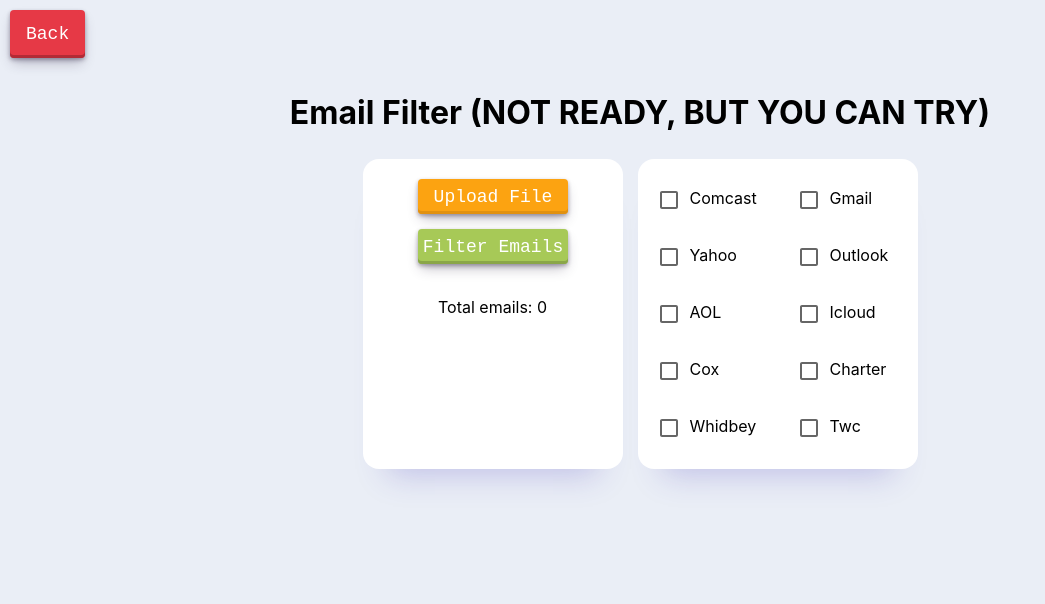
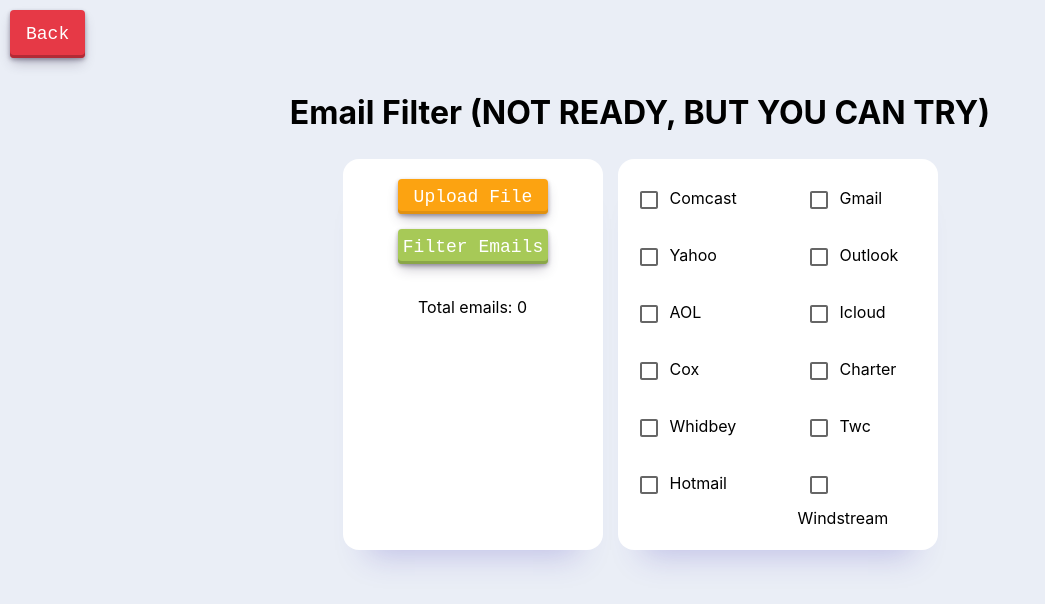
Before and after one commit to INRGI/CopyMaker, a React (Vite) app: page /emailFilter in a window 1280 px wide. Shown: the top 604 px of the page, without its empty margins (0-1045 px from the left). Built offline with nearby package versions, Linux system fonts and the light colour scheme.

Commit message:
Add new filter domain

```diff
--- a/src/components/EmailFilter/EmailFilter.jsx
+++ b/src/components/EmailFilter/EmailFilter.jsx
@@ -18,6 +18,8 @@ const EmailFilter = () => {
     charter: false,
     whidbey: false,
     twc: false,
+    hotmail: false,
+    windstream: false,
   });
 
   const handleFileUpload = (e) => {
@@ -174,6 +176,24 @@ const EmailFilter = () => {
           />
           Twc
         </CheckBoxLabel>
+        <CheckBoxLabel>
+          <Checkbox
+            type="checkbox"
+            name="hotmail"
+            checked={excludeDomains.hotmail}
+            onChange={handleCheckboxChange}
+          />
+          Hotmail
+        </CheckBoxLabel>
+        <CheckBoxLabel>
+          <Checkbox
+            type="checkbox"
+            name="windstream"
+            checked={excludeDomains.windstream}
+            onChange={handleCheckboxChange}
+          />
+          Windstream
+        </CheckBoxLabel>
       </RightContainer>
     </Container>
   );
@@ -195,7 +215,5 @@ export default EmailFilter;
 // netzero
 // juno
 // tas
-// twc
-// hotmail
 // windstream
 // verizon
--- a/src/components/EmailFilter/EmailFilter.styled.jsx
+++ b/src/components/EmailFilter/EmailFilter.styled.jsx
@@ -124,7 +124,7 @@ export const RightContainer = styled.div`
     justify-content: space-between;
     flex-wrap: wrap;
     width: 100%;
-    max-width: 260px;
+    max-width: 300px;
     border-radius: 16px;
     box-shadow: 0 30px 30px -25px rgba(65, 51, 183, 0.25);
     background-color:#fff;
@@ -134,5 +134,5 @@ export const RightContainer = styled.div`
 
 export const CheckBoxLabel = styled.label`
     width: 100%;
-    max-width: 120px;
+    max-width: 130px;
 `
```
